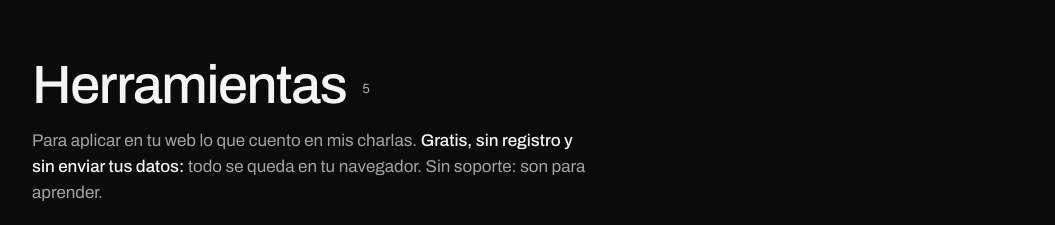
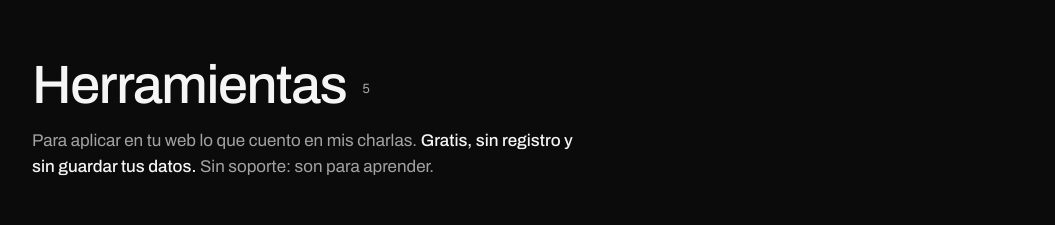
Before and after one commit to nachobenavides/recursos, a plain HTML site: page herramientas/index.html in a window 1280 px wide. Shown: the part 71-296 px from the top of the page, without its empty margins (112-1167 px from the left). Drawn offline with nearby package versions, Linux system fonts and the light colour scheme.

Commit message:
Herramientas: «sin guardar tus datos», que también vale para Check GEO

```diff
--- a/herramientas/index.html
+++ b/herramientas/index.html
@@ -133,7 +133,7 @@
 <main class="wrap">
   <div class="page-head">
     <h1>Herramientas <span class="block__count">5</span></h1>
-    <p>Para aplicar en tu web lo que cuento en mis charlas. <strong>Gratis, sin registro y sin enviar tus datos:</strong> todo se queda en tu navegador. Sin soporte: son para aprender.</p>
+    <p>Para aplicar en tu web lo que cuento en mis charlas. <strong>Gratis, sin registro y sin guardar tus datos.</strong> Sin soporte: son para aprender.</p>
   </div>
   <aside class="thanks">
       <img src="../assets/nacho.jpg" alt="">
```
